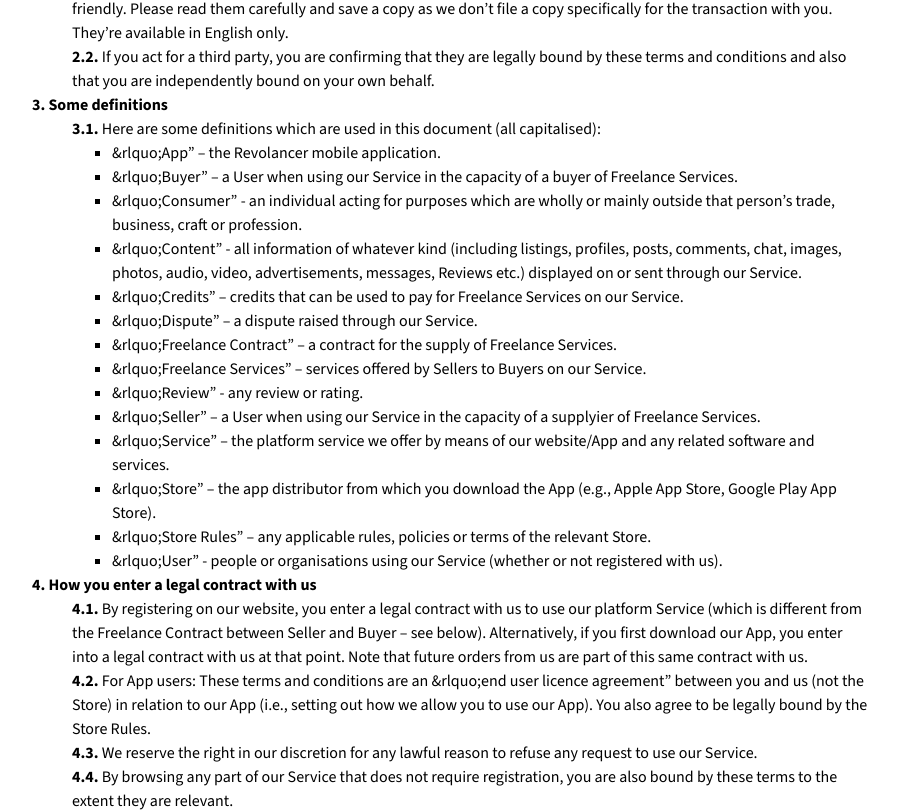
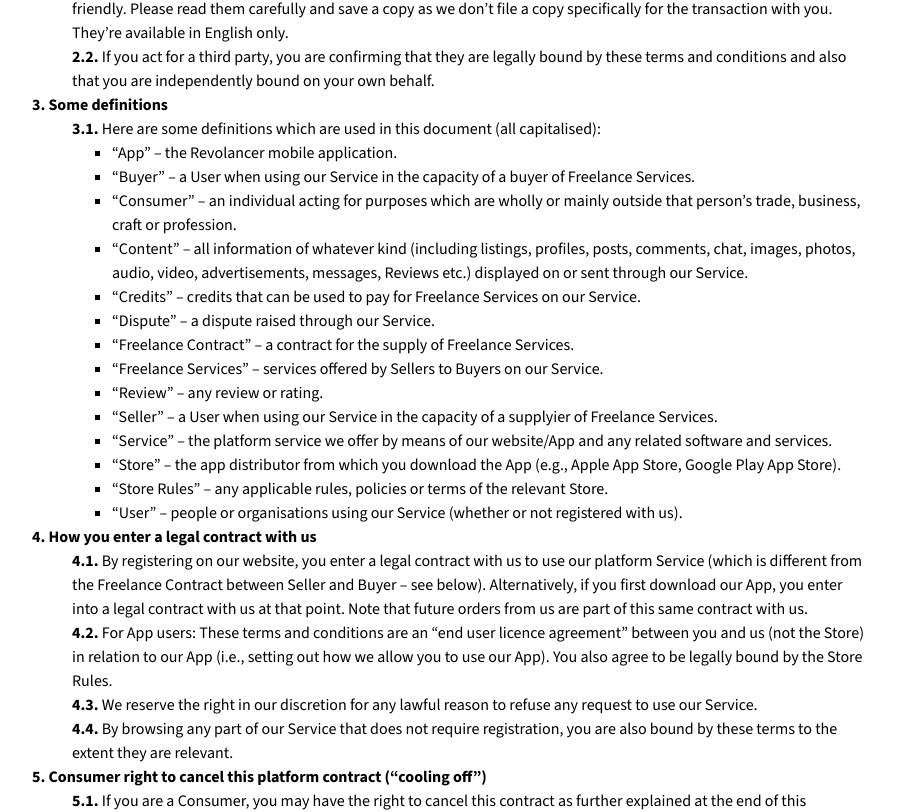
Before and after one commit to Revolancer/marketing-site, a Next.js app: page /terms in a window 1280 px wide. Shown: the part 492-1304 px from the top of the page, without its empty margins (208-1106 px from the left). Built offline with nearby package versions, Linux system fonts and the light colour scheme; what react-interactive would draw is missing.

Commit message:
Fix mis-encoded points

```diff
--- a/src/components/terms/v2-0-0.tsx
+++ b/src/components/terms/v2-0-0.tsx
@@ -62,60 +62,60 @@ export const Termsv2_0_0 = () => {
               capitalised):
               <ul>
                 <li>
-                  &rlquo;App&rdquo; &ndash; the Revolancer mobile application.
+                  &ldquo;App&rdquo; &ndash; the Revolancer mobile application.
                 </li>
                 <li>
-                  &rlquo;Buyer&rdquo; &ndash; a User when using our Service in
+                  &ldquo;Buyer&rdquo; &ndash; a User when using our Service in
                   the capacity of a buyer of Freelance Services.
                 </li>
                 <li>
-                  &rlquo;Consumer&rdquo; - an individual acting for purposes
+                  &ldquo;Consumer&rdquo;  &ndash;  an individual acting for purposes
                   which are wholly or mainly outside that person&rsquo;s trade,
                   business, craft or profession.
                 </li>
                 <li>
-                  &rlquo;Content&rdquo; - all information of whatever kind
+                  &ldquo;Content&rdquo;  &ndash;  all information of whatever kind
                   (including listings, profiles, posts, comments, chat, images,
                   photos, audio, video, advertisements, messages, Reviews etc.)
                   displayed on or sent through our Service.
                 </li>
                 <li>
-                  &rlquo;Credits&rdquo; &ndash; credits that can be used to pay
+                  &ldquo;Credits&rdquo; &ndash; credits that can be used to pay
                   for Freelance Services on our Service.
                 </li>
                 <li>
-                  &rlquo;Dispute&rdquo; &ndash; a dispute raised through our
+                  &ldquo;Dispute&rdquo; &ndash; a dispute raised through our
                   Service.
                 </li>
                 <li>
-                  &rlquo;Freelance Contract&rdquo; &ndash; a contract for the
+                  &ldquo;Freelance Contract&rdquo; &ndash; a contract for the
                   supply of Freelance Services.
                 </li>
                 <li>
-                  &rlquo;Freelance Services&rdquo; &ndash; services offered by
+                  &ldquo;Freelance Services&rdquo; &ndash; services offered by
                   Sellers to Buyers on our Service.
                 </li>
-                <li>&rlquo;Review&rdquo; - any review or rating.</li>
+                <li>&ldquo;Review&rdquo;  &ndash;  any review or rating.</li>
                 <li>
-                  &rlquo;Seller&rdquo; &ndash; a User when using our Service in
+                  &ldquo;Seller&rdquo; &ndash; a User when using our Service in
                   the capacity of a supplyier of Freelance Services.
                 </li>
                 <li>
-                  &rlquo;Service&rdquo; &ndash; the platform service we offer by
+                  &ldquo;Service&rdquo; &ndash; the platform service we offer by
                   means of our website/App<strong> </strong>and any related
                   software and services.
                 </li>
                 <li>
-                  &rlquo;Store&rdquo; &ndash; the app distributor from which you
+                  &ldquo;Store&rdquo; &ndash; the app distributor from which you
                   download the App (e.g., Apple App Store, Google Play App
                   Store).
                 </li>
                 <li>
-                  &rlquo;Store Rules&rdquo; &ndash; any applicable rules,
+                  &ldquo;Store Rules&rdquo; &ndash; any applicable rules,
                   policies or terms of the relevant Store.
                 </li>
                 <li>
-                  &rlquo;User&rdquo; - people or organisations using our Service
+                  &ldquo;User&rdquo;  &ndash;  people or organisations using our Service
                   (whether or not registered with us).
                 </li>
               </ul>
@@ -134,7 +134,7 @@ export const Termsv2_0_0 = () => {
               orders from us are part of this same contract with us.
             </li>
             <li>
-              For App users: These terms and conditions are an &rlquo;end user
+              For App users: These terms and conditions are an &ldquo;end user
               licence agreement&rdquo; between you and us (not the Store) in
               relation to our App (i.e., setting out how we allow you to use our
               App). You also agree to be legally bound by the Store Rules.
@@ -152,7 +152,7 @@ export const Termsv2_0_0 = () => {
         </li>
         <li>
           <strong>
-            Consumer right to cancel this platform contract (&rlquo;cooling
+            Consumer right to cancel this platform contract (&ldquo;cooling
             off&rdquo;)
           </strong>
           <ol>
@@ -275,7 +275,7 @@ export const Termsv2_0_0 = () => {
         </li>
         <li>
           <strong>
-            Freelance Services (very important - we only provide a platform)
+            Freelance Services (very important  &ndash;  we only provide a platform)
           </strong>
         </li>
         <ol>
@@ -411,7 +411,7 @@ export const Termsv2_0_0 = () => {
           <li>
             It is the responsibility of the Seller to confirm via our Service
             when the job has been completed and delivered. This step is referred
-            to below as &rlquo;Completion&rdquo;.
+            to below as &ldquo;Completion&rdquo;.
           </li>
           <li>
             If the Buyer either:
@@ -668,7 +668,7 @@ export const Termsv2_0_0 = () => {
             <li>
               This section applies only to Sellers who pay us subscriptions and
               not to Buyers paying for Freelance Services (which is covered
-              above under &rlquo;Freelance Services&rdquo;).
+              above under &ldquo;Freelance Services&rdquo;).
             </li>
             <li>
               Payment for subscriptions is in advance and covers the period
@@ -746,7 +746,7 @@ export const Termsv2_0_0 = () => {
           <ol>
             <li>
               This section of our terms and conditions applies to any referral
-              or affiliate scheme on our Service - except insofar as the scheme
+              or affiliate scheme on our Service &ndash; except insofar as the scheme
               description on our Service says something different &ndash; and
               provided we have specifically agreed with you in writing that the
               affiliate scheme applies to you.
@@ -766,10 +766,10 @@ export const Termsv2_0_0 = () => {
                   completion of the job and resolution of any Dispute.
                 </li>
               </ul>
-              We call this a &rlquo;Referral Event&rdquo;.
+              We call this a &ldquo;Referral Event&rdquo;.
             </li>
             <li>
-              If you have a &rlquo;business partner account&rdquo;, subject to
+              If you have a &ldquo;business partner account&rdquo;, subject to
               what we say below, you also qualify for the relevant benefit if
               during the affiliation period that we have specified the referred
               person:
@@ -784,7 +784,7 @@ export const Termsv2_0_0 = () => {
                   as a Seller.
                 </li>
               </ul>
-              We call this a &rlquo;Referral Event&rdquo;.
+              We call this a &ldquo;Referral Event&rdquo;.
             </li>
             <li>You cannot refer yourself.</li>
             <li>
@@ -843,7 +843,7 @@ export const Termsv2_0_0 = () => {
               You may at any time end this (platform) contract by emailing us to
               the email address shown below and, if you are an App User, by
               uninstalling the App from all of your devices. (This doesn&rsquo;t
-              entitle you to a refund unless you have Consumer &rlquo;cooling
+              entitle you to a refund unless you have Consumer &ldquo;cooling
               off&rdquo; rights, explained above.)
             </li>
             <li>
@@ -1018,7 +1018,7 @@ export const Termsv2_0_0 = () => {
                   that are not expressly stated in this agreement.
                 </li>
                 <li>
-                  Subject to the first paragraph in this section (&rlquo;Nothing
+                  Subject to the first paragraph in this section (&ldquo;Nothing
                   in this agreement…&rdquo;), we shall under no circumstances
                   whatever be liable under or in connection with this agreement,
                   whether in contract, tort (including negligence),
@@ -1034,7 +1034,7 @@ export const Termsv2_0_0 = () => {
                   </ul>
                 </li>
                 <li>
-                  Subject to the first paragraph in this section (&rlquo;Nothing
+                  Subject to the first paragraph in this section (&ldquo;Nothing
                   in this agreement…&rdquo;), if you are or were a subscriber,
                   <strong> </strong>our total liability in respect of all other
                   losses arising under or in connection with this agreement
@@ -1072,7 +1072,7 @@ export const Termsv2_0_0 = () => {
               or part of such material however we wish on our Service as well as
               on other channels including social media, including to enhance,
               redistribute and/or promote our Service. You waive your
-              &rlquo;moral rights&rdquo; in relation to such Content to the
+              &ldquo;moral rights&rdquo; in relation to such Content to the
               extent legally allowed.
               <strong> </strong>You also allow each User to use your Content in
               accordance with these terms and conditions. You give us the right
@@ -1234,7 +1234,7 @@ export const Termsv2_0_0 = () => {
             <li>
               You agree that (i) you are not located in a country that is
               subject to a U.S. Government embargo, or that has been designated
-              by the U.S. Government as a &rlquo;terrorist supporting&rdquo;
+              by the U.S. Government as a &ldquo;terrorist supporting&rdquo;
               country; and (ii) you are not listed on any U.S. Government list
               of prohibited or restricted parties.
             </li>
@@ -1254,7 +1254,7 @@ export const Termsv2_0_0 = () => {
           <strong>Company information</strong>
           <ol>
             <li>Company name: Revolancer Ltd</li>
-            <li>Trading name: &rlquo;Revolancer&rdquo;</li>
+            <li>Trading name: &ldquo;Revolancer&rdquo;</li>
             <li>Country of incorporation: England and Wales</li>
             <li>Registered number: 13149073</li>
             <li>
@@ -1278,7 +1278,7 @@ export const Termsv2_0_0 = () => {
       <p style={{ textAlign: 'center' }}>
         <strong>APPENDIX</strong>
         <br />
-        <strong>&rlquo;COOLING OFF&rdquo;</strong>
+        <strong>&ldquo;COOLING OFF&rdquo;</strong>
       </p>
       The following applies if you have the right to cancel your platform
       contract with us.
```
